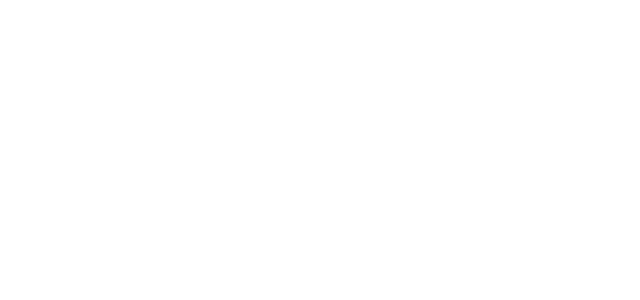
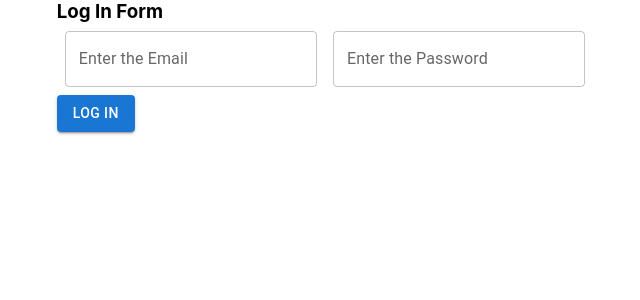
Before and after one commit to aaixn/spotifly-frontend, a React (Create React App) app: page /login in a window 1280 px wide. Before the commit this address had no page. Shown: the top 300 px of the page, without its empty margins (315-955 px from the left). Built offline with nearby package versions, Linux system fonts and the light colour scheme.

Commit message:
basic login page

```diff
--- a/package.json
+++ b/package.json
@@ -3,10 +3,14 @@
   "version": "0.1.0",
   "private": true,
   "dependencies": {
+    "@emotion/react": "^11.10.5",
+    "@emotion/styled": "^11.10.5",
+    "@mui/material": "^5.10.17",
     "@testing-library/jest-dom": "^5.16.5",
     "@testing-library/react": "^13.4.0",
     "@testing-library/user-event": "^13.5.0",
     "axios": "^1.2.1",
+    "firebase": "^9.15.0",
     "jsonp": "^0.2.1",
     "react": "^18.2.0",
     "react-audio-player": "^0.17.0",
--- a/src/App.js
+++ b/src/App.js
@@ -5,11 +5,15 @@
 import Login from './Components/Login/Login';
 import { useEffect, useState } from 'react'
 import Playlist from './Components/Playlist/Playlist';
-
+import Form from './Components/Form/Form';
 
 function App() {
   const [user, setUser] = useState('')
   const [playlist, setPlaylist] = useState({})
+  const [email, setEmail] = useState('')
+  const [password, setPassword] = useState('')
+
+
   useEffect(() => {
     window.localStorage.setItem('user', JSON.stringify(user))
   }, [user])
@@ -17,9 +21,11 @@
     <div className='login'>
       {user ? <Nav user={user} setUser={setUser} /> : <></>}
       <Routes>
-        <Route path='/' element={<Login user={user} setUser={setUser} />} />
+        <Route path='/login' element={<Form title='Log In'/>} />
+        <Route path='/register' element={<Form title='Register'/>}/>
         <Route path='/home' element={<Home setUser={setUser} />} />
         <Route path='/playlist/:id' element={<Playlist user={user} setUser={setUser} playlist={playlist} setPlaylist={setPlaylist} />} />
+
       </Routes>
     </div>
   );
--- /dev/null
+++ b/src/Components/Button/Button.js
@@ -0,0 +1,8 @@
+import * as React from 'react';
+import Button from '@mui/material/Button';
+
+export default function BasicButtons({title}) {
+    return (
+        <Button variant="contained">{title}</Button>
+    );
+}
--- /dev/null
+++ b/src/Components/Form/Form.js
@@ -0,0 +1,30 @@
+import * as React from 'react';
+import Box from '@mui/material/Box';
+import TextField from '@mui/material/TextField';
+import Button from '../Button/Button';
+
+export default function Form({title}) {
+    return (
+        <div>
+            <div className="heading-container">
+                <h3>
+                    {title} Form
+                </h3>
+            </div>
+
+            <Box
+                component="form"
+                sx={{
+                    '& > :not(style)': { m: 1, width: '25ch' },
+                }}
+                noValidate
+                autoComplete="off"
+            >
+                <TextField id="email" label="Enter the Email" variant="outlined" />
+                <TextField id="password" label="Enter the Password" variant="outlined" />
+            </Box>
+
+            <Button title={title}/>
+        </div>
+    );
+}
--- a/src/Components/Login/Login.css
+++ b/src/Components/Login/Login.css
@@ -1,4 +1,4 @@
-.user-selection {
+/* .user-selection {
     display: inline-flex;
     flex-direction: row;
     gap: 50px;
@@ -8,4 +8,4 @@
     margin-left: 5%;
     margin-right: 5%;
     font-size: 30px
-}
+} */
```
Also changed, not shown: src/firebase.js (added, +12 -0 lines), src/Components/Button/Button.css (added), src/Components/Form/Form.css (added), 1 other file (tests, documents, lock files or other folders).
